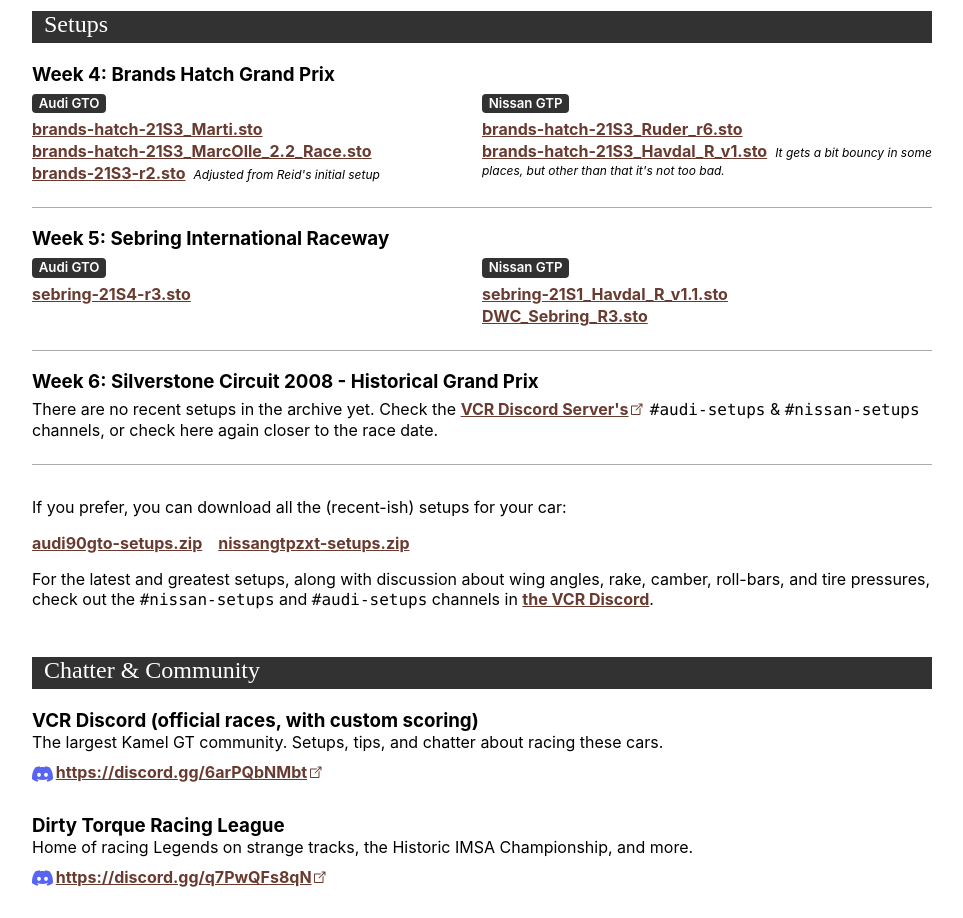
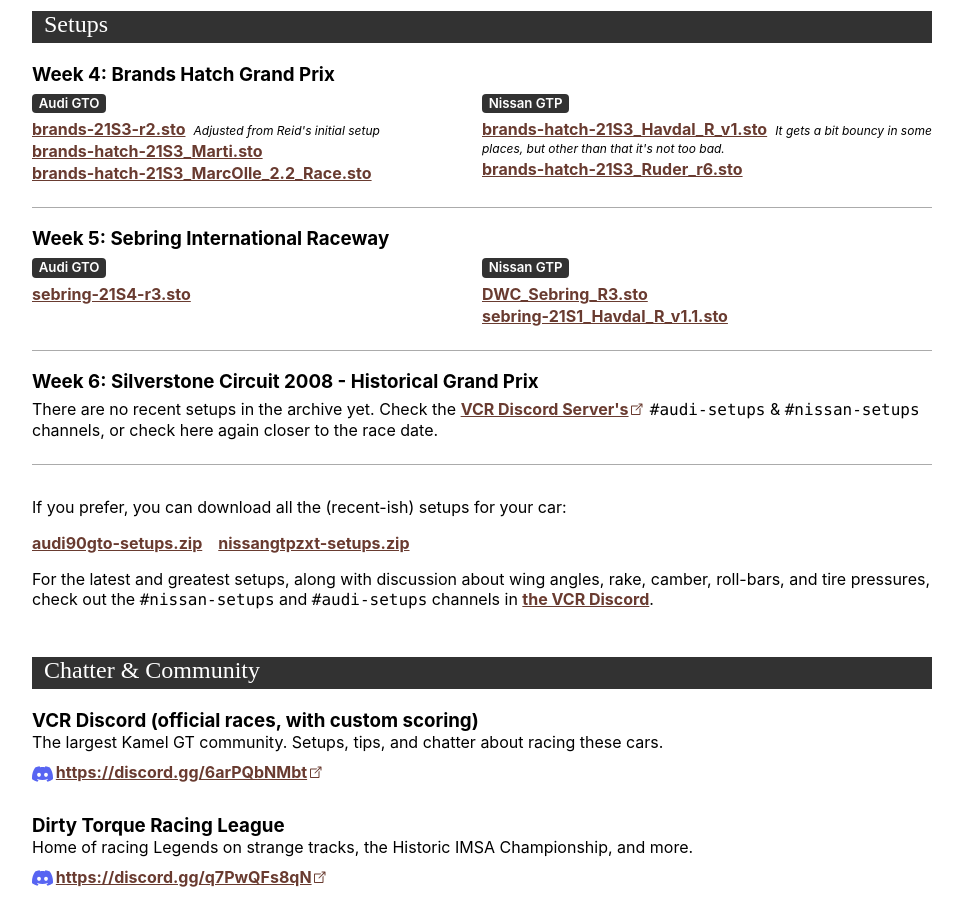
Before and after one commit to jamiehs/kamelgt, a React (Create React App) app: page / in a window 1280 px wide. Shown: the part 1000-1918 px from the top of the page, without its empty margins (158-1121 px from the left). Built offline with nearby package versions, Linux system fonts and the light colour scheme; a web font is replaced by a local one.

Commit message:
Removes sorting of setup files

```diff
--- a/src/components/Setups/Setups.js
+++ b/src/components/Setups/Setups.js
@@ -3,10 +3,6 @@
 
 import seasonSetups from '../../data/season-setups.json';
 const sortedRounds = seasonSetups.sort((a,b) => {return new Date(a.weekStart) - new Date(b.weekStart)});
-
-function sortSetups(a, b) {
-    return b.file > a.file ? 1 : -1;
-}
 
 function Setups(props) {
     const {upcomingWeeks} = props;
@@ -32,7 +28,7 @@
                                             <div>
                                                 <span className="car badge">Audi GTO</span>
                                                 <ul>
-                                                    {round.audi90gto.sort(sortSetups).map(setup => (
+                                                    {round.audi90gto.map(setup => (
                                                         <li key={setup.file}>
                                                             <a href={`/setups/audi90gto/${setup.file}`}>{setup.file}</a>
                                                             <span className="comment">{setup.comment}</span>
@@ -45,7 +41,7 @@
                                             <div>
                                                 <span className="car badge">Nissan GTP</span>
                                                 <ul>
-                                                    {round.nissangtpzxt.sort(sortSetups).map(setup => (
+                                                    {round.nissangtpzxt.map(setup => (
                                                         <li key={setup.file}>
                                                             <a href={`/setups/nissangtpzxt/${setup.file}`}>{setup.file}</a>
                                                             <span className="comment">{setup.comment}</span>
```
